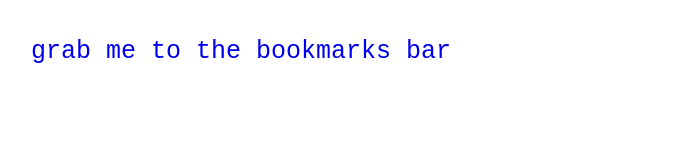
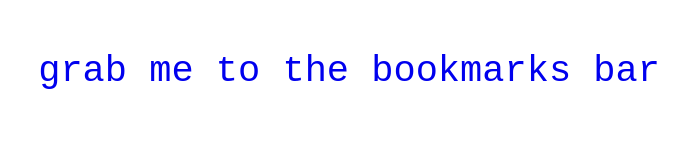
Before and after one commit to vborszeki/medium-bookmarklet, a plain HTML site: page index.html in a window 1280 px wide. Shown: the whole page, without its empty margins (27-715 px from the left). Drawn offline with Linux system fonts and the light colour scheme.

Commit message:
change font size

```diff
--- a/style.css
+++ b/style.css
@@ -1,5 +1,5 @@
 a {
-  font: 25px monospace;
+  font: 37px monospace;
   text-decoration: none;
   margin-left: 35px;
 }
```
